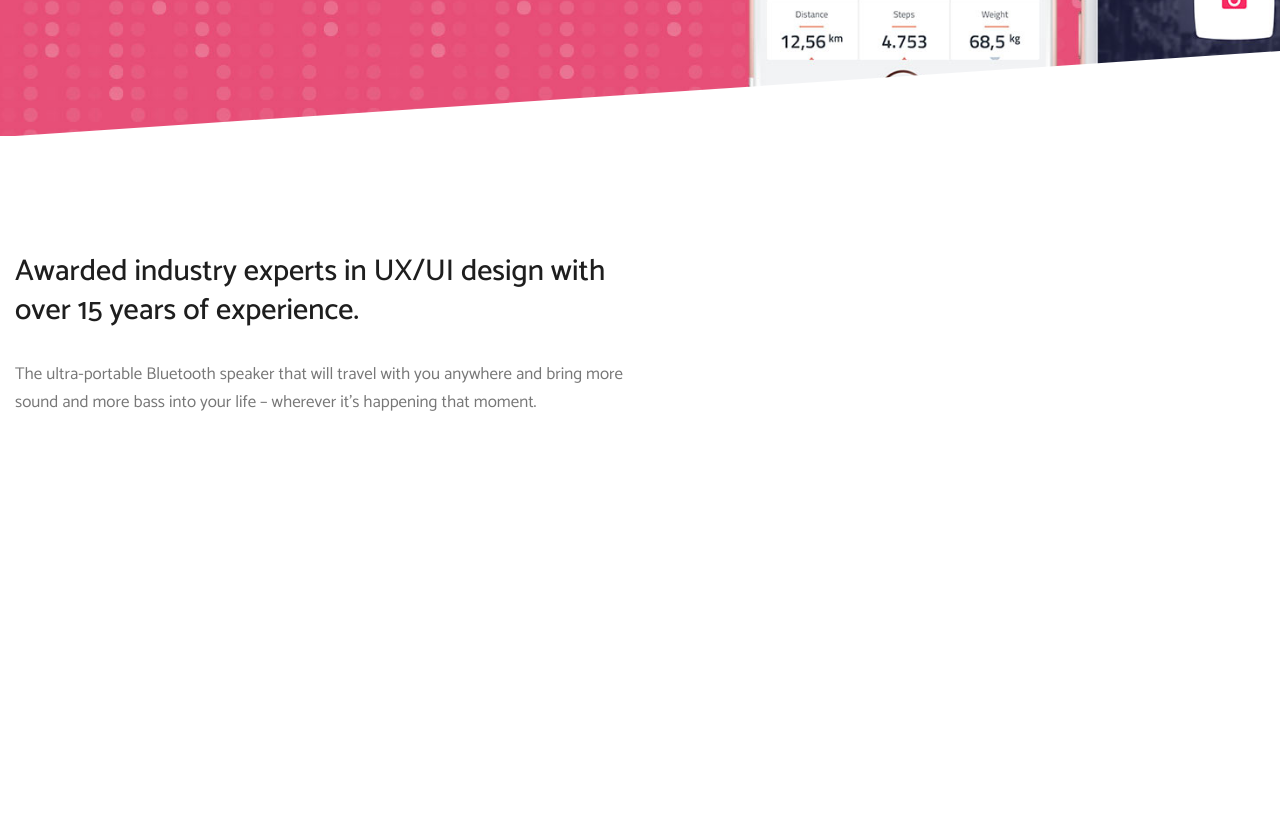
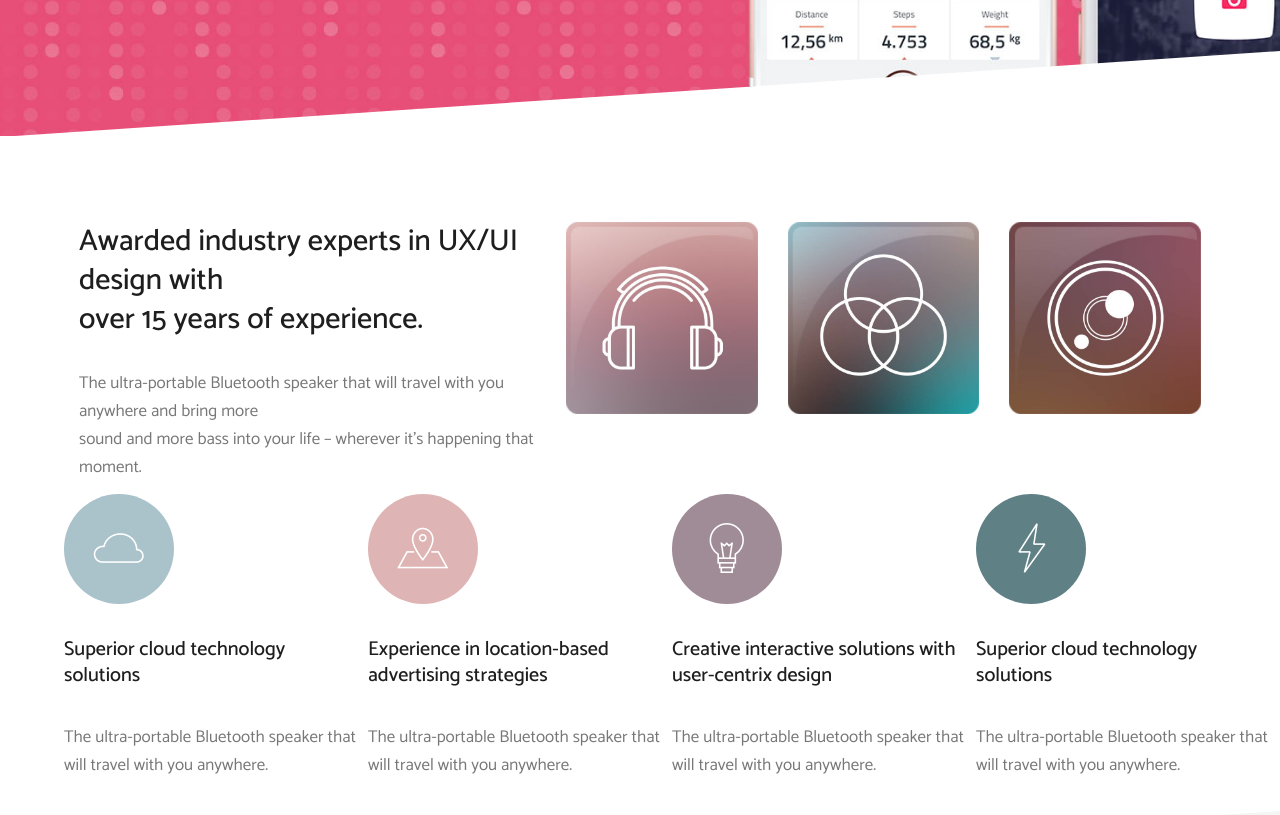
Before and after one commit to englishlayup/MEUI, a plain HTML site: page index.html in a window 1280 px wide. Shown: the part 640-1455 px from the top of the page. Before the commit the page ends 1123 px from the top, so only its background shows below. Drawn offline with Linux system fonts and the light colour scheme.

Commit message:
Completed Header and Features

```diff
--- a/cssfiles/features.css
+++ b/cssfiles/features.css
@@ -1,8 +1,11 @@
-.features-container{
+.features-container {
     background: #ffffff;
+    background-repeat: no-repeat;
     position: relative;
     color: black;
     font-family: catamaran;
+    padding: 0;
+    margin: 0;
 }
 
 .features-container .angled-section {
@@ -14,14 +17,21 @@
     top: -85px;
 }
 
-.features-container .row1{
+.row1 {
+    height: 222px;
     padding-top: 86px;
     padding-bottom: 50px;
-    margin-left: 15px;
-    margin-right: 15px;
+    margin: 0 5%;
 }
 
-.features-container .row1 > h3{
+.row1 .column {
+    padding: 0 15px 0 15px;
+    display: table-cell;
+    vertical-align: top;
+}
+
+.row1 .column > h3 {
+    margin-top: 0;
     color: #1e1e1e;
     font-size: 30px;
     line-height: 39px;
@@ -30,10 +40,90 @@
     letter-spacing: 0px;
 }
 
-.features-container .row1 > p{
+.row1 .column > p {
     color: #777777;
     font-size: 17px;
     line-height: 28px;
     font-style: normal;
     font-weight: 200;
 }
+
+.row1 .column > img {
+    width: 191.66px;
+    height: 191.66px;
+}
+
+.row2 {
+    padding-left: 5%;
+    height: 316.2px;
+    display: grid;
+    grid-template-columns: repeat(4, 1fr);
+    justify-content: center;
+}
+
+.row2 .column > a {
+    font-family: linea-basic-10;
+    font-size: 50px;
+    font-style: normal;
+}
+
+.row2 .circle-wrapper {
+    display: inline-block;
+    width: 109.71px;
+    height: 84.71px;
+    border-radius: 50%;
+    padding-top: 25px;
+    text-align: center;
+    color: #fff;
+    vertical-align: middle;
+}
+
+.row2 .column > h5 {
+    color: #1e1e1e;
+    font-size: 20px;
+    line-height: 26px;
+    font-style: normal;
+    font-weight: 400;
+    letter-spacing: 0px;
+    text-transform: none;
+}
+
+.row2 .column > p {
+    color: #777777;
+    font-size: 17px;
+    line-height: 28px;
+    font-style: normal;
+    font-weight: 200;
+}
+
+#cloud{
+    background: #aac2ca;
+}
+
+#cloud:hover{
+    background: #78a0ad;
+}
+
+#marker{
+    background: #deb5b4;
+}
+
+#marker:hover{
+    background: #c28684;
+}
+
+#bulb{
+    background: #a08c97;
+}
+
+#bulb:hover{
+    background: #856777;
+}
+
+#bolt{
+    background: #5f8085;
+}
+
+#bolt:hover{
+    background: #345c62;
+}
--- a/cssfiles/font.css
+++ b/cssfiles/font.css
@@ -20,3 +20,10 @@
     src: url(fonts/catamaran/catamaran_800.woff2);
     font-weight: 800;
 }
+
+@font-face{
+    font-family: linea-basic-10;
+    src: url(fonts/linea-basic-10.woff);
+    font-weight: normal;
+    font-style: normal;
+}
--- a/cssfiles/header.css
+++ b/cssfiles/header.css
@@ -27,6 +27,7 @@ body {
     position: fixed;
     top: 0;
     background-color: black;
+    z-index: 3;
 }
 
 .navbar-container.shrink > img {
@@ -68,14 +69,14 @@ body {
 
 .circle:hover {
     background-color: #ffffff;
-    color: darkblue;
+    color: black;
 }
 
 .navicons a {
     color: inherit;
 }
 
-.circle {
+.navicons-container .circle {
     width: 36px;
     height: 26px;
     padding-top: 10px;
--- a/index.html
+++ b/index.html
@@ -6,6 +6,7 @@
     <link href="cssfiles/font.css" type="text/css" rel="stylesheet">
     <link href="cssfiles/fontawesome-all.css" type="text/css" rel="stylesheet">
     <link href="cssfiles/features.css" type="text/css" rel="stylesheet">
+    <link href="cssfiles/fonts/linea-basic-10.woff" type="text/css" rel="stylesheet">
     <meta name="viewport" content="width=device-width, initial-scale=1.0">
     <script src="js/jquery-3.3.1.min.js"></script>
     <script src="js/navbar.js"></script>
@@ -42,6 +43,7 @@
         <polygon points="0,86 86,0 86,86" fill="#fff"></polygon>
         </svg>
         <div class="row1">
+            <div class="column">
                 <h3>
                     Awarded industry experts in UX/UI design with<br>over 15 years of experience.
                 </h3>
@@ -49,6 +51,41 @@
                     The ultra-portable Bluetooth speaker that will travel with you anywhere and bring more<br>sound and more bass into your life – wherever it’s happening that moment.
                 </p>
             </div>
+            <div class="column">
+                <img src="images/icon.jpg">
             </div>
+            <div class="column">
+                <img src="images/icon-2.jpg">
+            </div>
+            <div class="column">
+                <img src="images/icon-3.jpg">
+            </div>
+        </div>
+        <div class="row2">
+            <div class="column">
+                <a href="#"><span class="circle-wrapper" id="cloud">z</span></a>
+                <h5>Superior cloud technology<br>solutions</h5>
+                <p>The ultra-portable Bluetooth speaker that<br>will travel with you anywhere.</p>
+            </div>
+            <div class="column">
+                <a href="#"><span class="circle-wrapper" id="marker">R</span></a>
+                <h5>Experience in location-based<br>advertising strategies</h5>
+                <p>The ultra-portable Bluetooth speaker that<br>will travel with you anywhere.</p>
+            </div>
+            <div class="column">
+                <a href="#"><span class="circle-wrapper" id="bulb">7</span></a>
+                <h5>Creative interactive solutions with<br>user-centrix design</h5>
+                <p>The ultra-portable Bluetooth speaker that<br>will travel with you anywhere.</p>
+            </div>
+            <div class="column">
+                <a href="#"><span class="circle-wrapper" id="bolt">l</span></a>
+                <h5>Superior cloud technology<br>solutions</h5>
+                <p>The ultra-portable Bluetooth speaker that<br>will travel with you anywhere.</p>
+            </div>
+        </div>
+    </div>
+    <svg class="angled-section svg-top" preserveAspectRatio="none" viewBox="0 0 86 86" width="100%" height="86">
+        <polygon points="0,86 86,0 86,86" style="fill:#f5f5f5;"></polygon>
+    </svg>
 </body>
 </html>
```
Also changed, not shown: images/icon-2.jpg (added), images/icon-3.jpg (added), images/icon-4.jpg (added), images/icon-5.jpg (added), images/icon-6.jpg (added), images/icon.jpg (added). Lines whose indentation alone changed are shown as unchanged.
